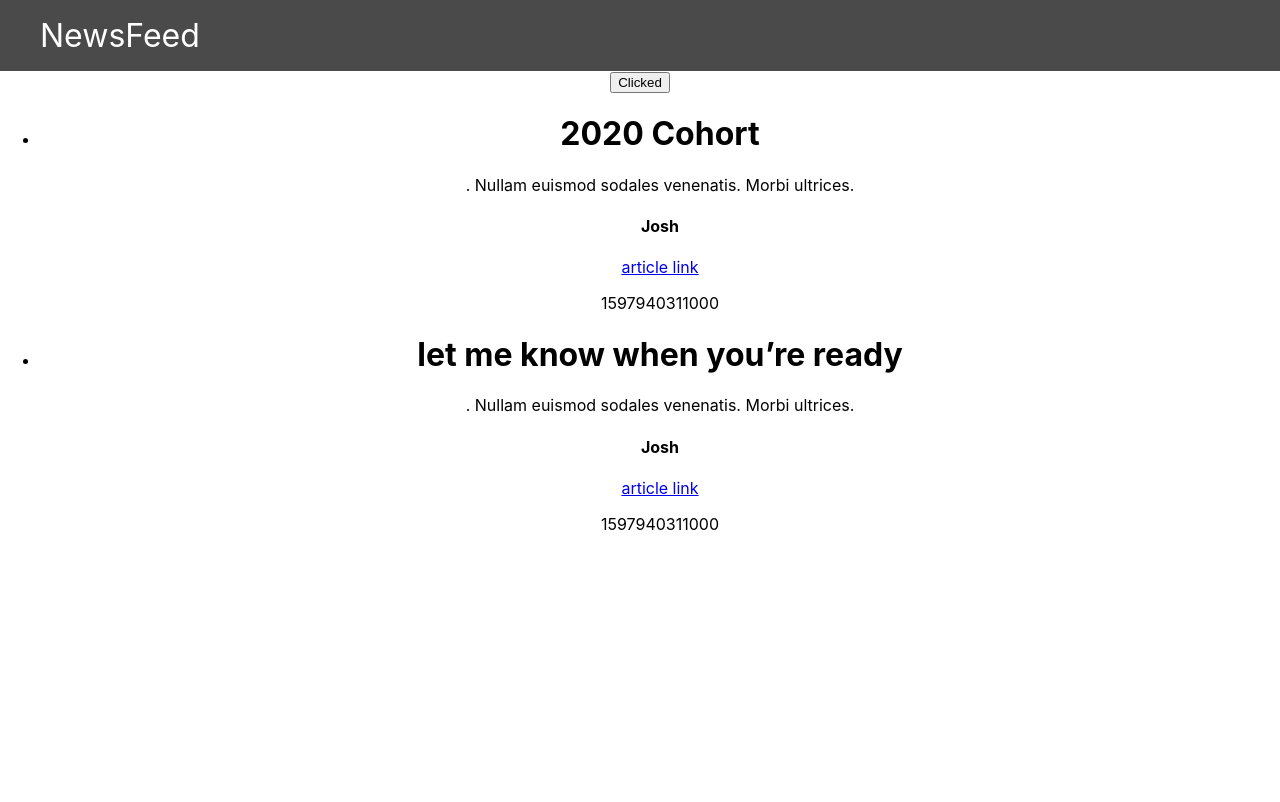
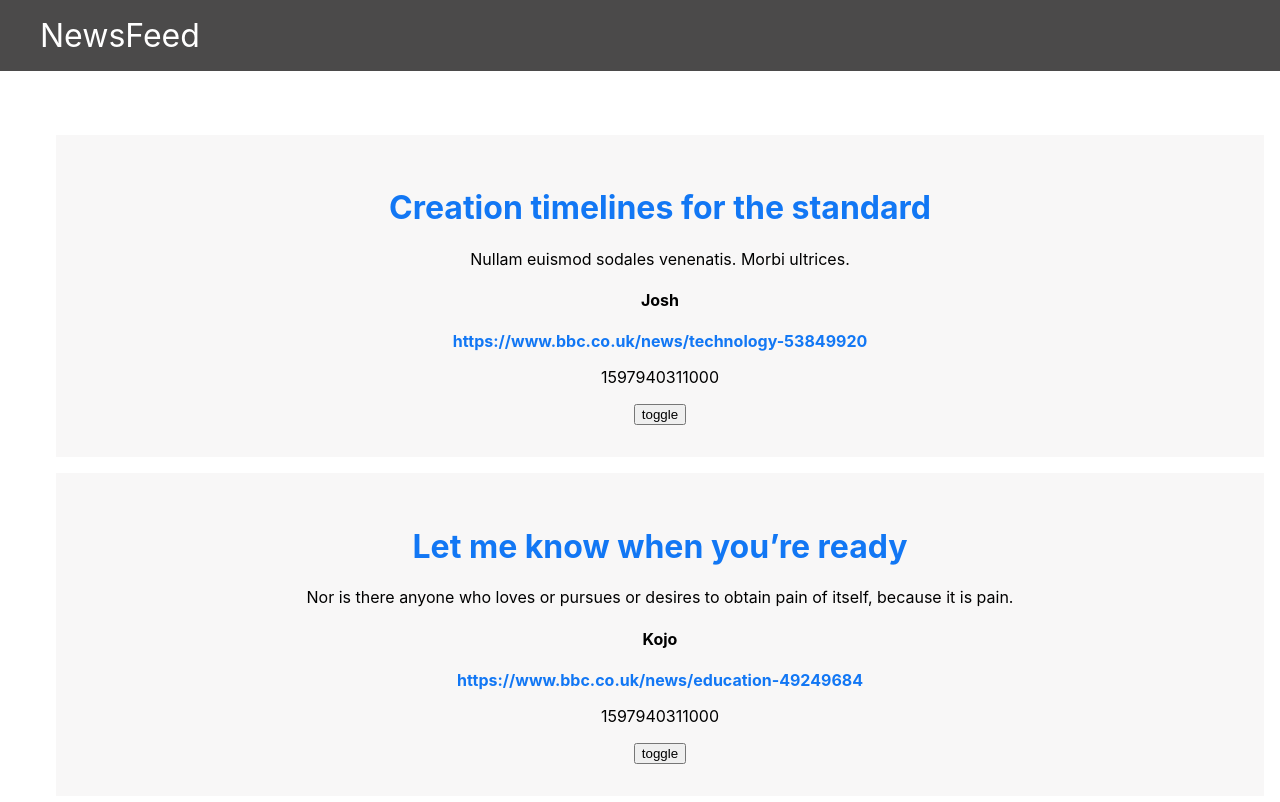
Before and after one commit to JoshuaJames-gif/newsfeed, a React (Create React App) app: page / in a window 1280 px wide. Shown: the top 802 px of the page. Built offline with nearby package versions, Linux system fonts and the light colour scheme.

Commit message:
Header.js

```diff
--- a/src/components/App.css
+++ b/src/components/App.css
@@ -40,6 +40,7 @@
 .nav {
   width: 100%;
   background: rgb(75, 74, 74);
+  margin-bottom: 4rem;
 }
 
 .navbar {
@@ -50,3 +51,11 @@
   list-style: none;
   font-size: 2rem;
 }
+a {
+  text-decoration: none;
+  font-weight: bold;
+  color: #1277f4;
+}
+.articles  {
+  list-style: none;
+}
--- a/src/components/App.js
+++ b/src/components/App.js
@@ -10,38 +10,26 @@ class App extends React.Component {
 state = {
   isVisible: false,
    articles: [{
-      title: "2020 Cohort",
-      description: ". Nullam euismod sodales venenatis. Morbi ultrices.",
+      title: "Creation timelines for the standard",
+      description: "Nullam euismod sodales venenatis. Morbi ultrices.",
       author: "Josh",
       created_at: Date.now(),
       link: "https://www.bbc.co.uk/news/technology-53849920"
     },
     {
-      title: "let me know when you’re ready",
-      description: ". Nullam euismod sodales venenatis. Morbi ultrices.",
-      author: "Josh",
+      title: "Let me know when you’re ready",
+      description: "Nor is there anyone who loves or pursues or desires to obtain pain of itself, because it is pain.",
+      author: "Kojo",
       created_at: Date.now(),
       link: "https://www.bbc.co.uk/news/education-49249684"
     },
   ]
 }
 
-toggleVisibility = (clickEven) => {
-  console.log('clicked')
-  this.setState((currentState) =>{
-    const newVisibility = !currentState.isVisible;
-    return {...currentState, isVisible: newVisibility }
-  })
-
-}
-
-
   render() {
     return (
       <div className="App">
         <Header />
-        <button onClick={this.toggleVisibility}>Clicked</button>
-          {this.state.isVisible ? <p>Hello</p> : null}
         <ArticleList articles={this.state.articles} />
       </div>
     );
--- a/src/components/ArticleList.js
+++ b/src/components/ArticleList.js
@@ -1,23 +1,48 @@
 import React from 'react'
 
- const ArticleList = (props) => {
-   console.log(props)
+class ArticleList extends React.Component {
+  state = {
+    isOpen: false,
+  };
+  toggleVisibility = (clickEvent) => {
+    this.setState((currentState) => {
+       const newVisibility = !currentState.isOpen;
+       return { ...currentState,isOpen: newVisibility }
+    })
+  }
+
+   render() {
      return (
          <ul>
          {
-        props.articles.map((article) => {
+           this.props.articles.map((article) => {
              return (
-          <li key={article.title}>
-            <h1>{article.title}</h1>
-            <p>{article.description}</p>
+             <li className="articles" key={article.title}>
+               <h1 className="article_title"><a href={article.link} target="blank">{article.title}</a></h1>
+               <p className="article_desc">{article.description}</p>
                <h4>{article.author}</h4>
-            <a href={article.link}>article link</a>
+               <a href={article.link} target="blank">{article.link}</a>
                <p>{article.created_at}</p>
+
+               {this.state.isOpen ? <p> Close</p> : null}
+               <button className="btn" onClick={() => this.toggleVisibility()}>toggle</button>
              </li>
              )
            })}
         </ul>
      )
    }
+}
 
 export default ArticleList;
+
+// toggleVisibility = (clickEven) => {
+//   this.setState((currentState) => {
+//     const newVisibility = !currentState.isVisible;
+//     return {
+//       ...currentState,
+//       isVisible: newVisibility
+//     }
+//   })
+
+// }
--- a/src/index.css
+++ b/src/index.css
@@ -11,3 +11,9 @@ code {
   font-family: source-code-pro, Menlo, Monaco, Consolas, 'Courier New',
     monospace;
 }
+
+.articles {
+  padding: 2rem 0;
+  margin: 1rem;
+  background: rgb(248, 247, 247);
+}
```
Lines whose indentation alone changed are shown as unchanged.
